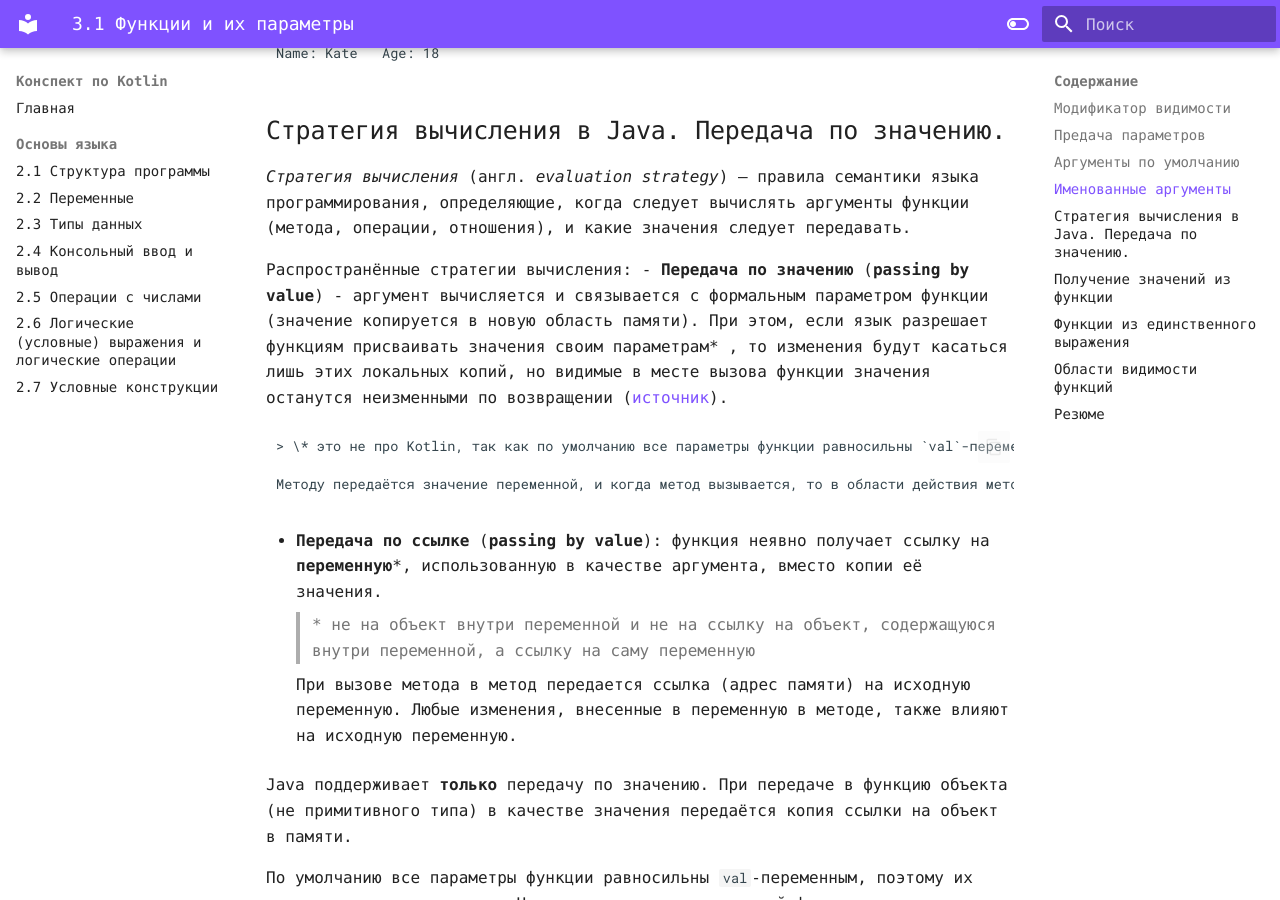
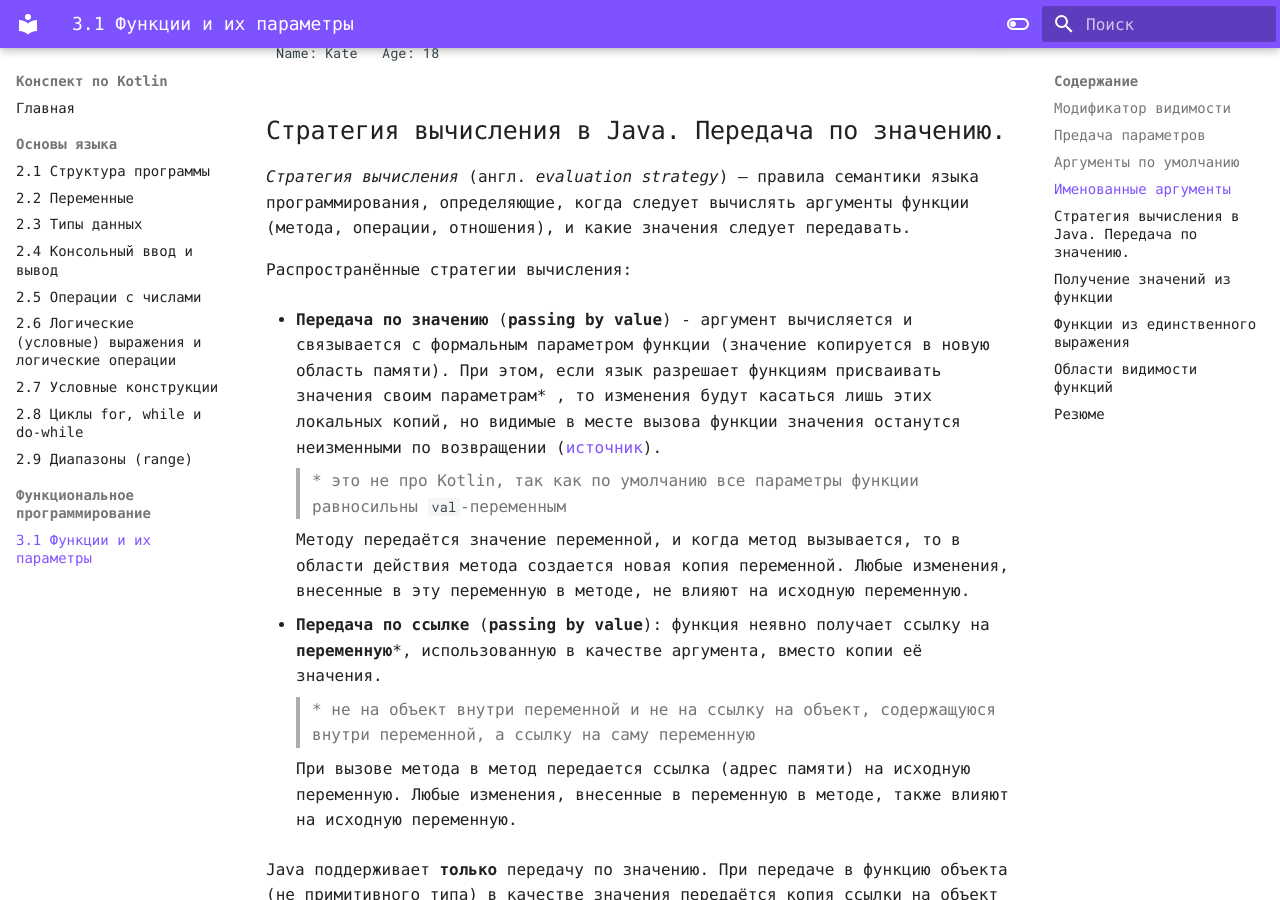
Before and after one commit to rzangizyarov/metanit_kotlin_abstract, an MkDocs documentation site: the page built from docs/3_1.md, in a window 1280 px wide and 900 px high, scrolled down 4617 px. Built offline with MkDocs 1.6.1 and Material for MkDocs 9.7.7, drawn with Linux system fonts in a browser that asks for light colours; some web fonts are replaced; some of the changed text lies outside the part shown.

Commit message:
Добавить главы 2.8 - 3.1.

```diff
--- a/docs/3_1.md
+++ b/docs/3_1.md
@@ -183,6 +183,7 @@ Name: Kate   Age: 18
 *Стратегия вычисления* (англ. *evaluation strategy*) — правила семантики языка программирования, определяющие, когда следует вычислять аргументы функции (метода, операции, отношения), и какие значения следует передавать.
 
 Распространённые стратегии вычисления:
+
 - **Передача по значению** (**passing by value**) - аргумент вычисляется и связывается с формальным параметром функции (значение копируется в новую область памяти). При этом, если язык разрешает функциям присваивать значения своим параметрам\* , то изменения будут касаться лишь этих локальных копий, но видимые в месте вызова функции значения останутся неизменными по возвращении ([источник](https://ru.wikipedia.org/wiki/%D0%A1%D1%82%D1%80%D0%B0%D1%82%D0%B5%D0%B3%D0%B8%D1%8F_%D0%B2%D1%8B%D1%87%D0%B8%D1%81%D0%BB%D0%B5%D0%BD%D0%B8%D1%8F#%D0%92%D1%8B%D0%B7%D0%BE%D0%B2_%D0%BF%D0%BE_%D0%B7%D0%BD%D0%B0%D1%87%D0%B5%D0%BD%D0%B8%D1%8E_(call-by-value))).
 
     > \* это не про Kotlin, так как по умолчанию все параметры функции равносильны `val`-переменным
--- a/mkdocs.yml
+++ b/mkdocs.yml
@@ -48,6 +48,10 @@ nav:
       - 2_5.md
       - 2_6.md
       - 2_7.md
+      - 2_8.md
+      - 2_9.md
+  - Функциональное программирование:
+      - 3_1.md
 
 markdown_extensions:
   - pymdownx.highlight:
```
